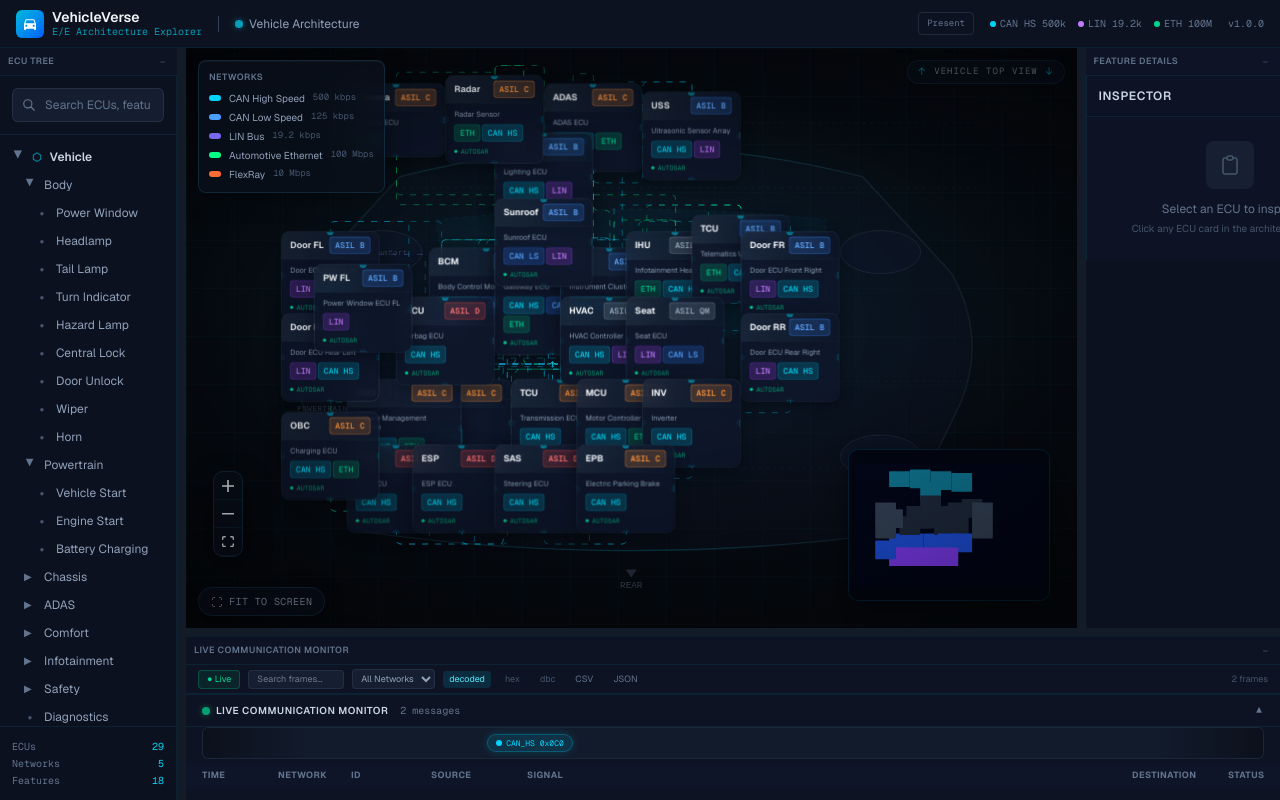
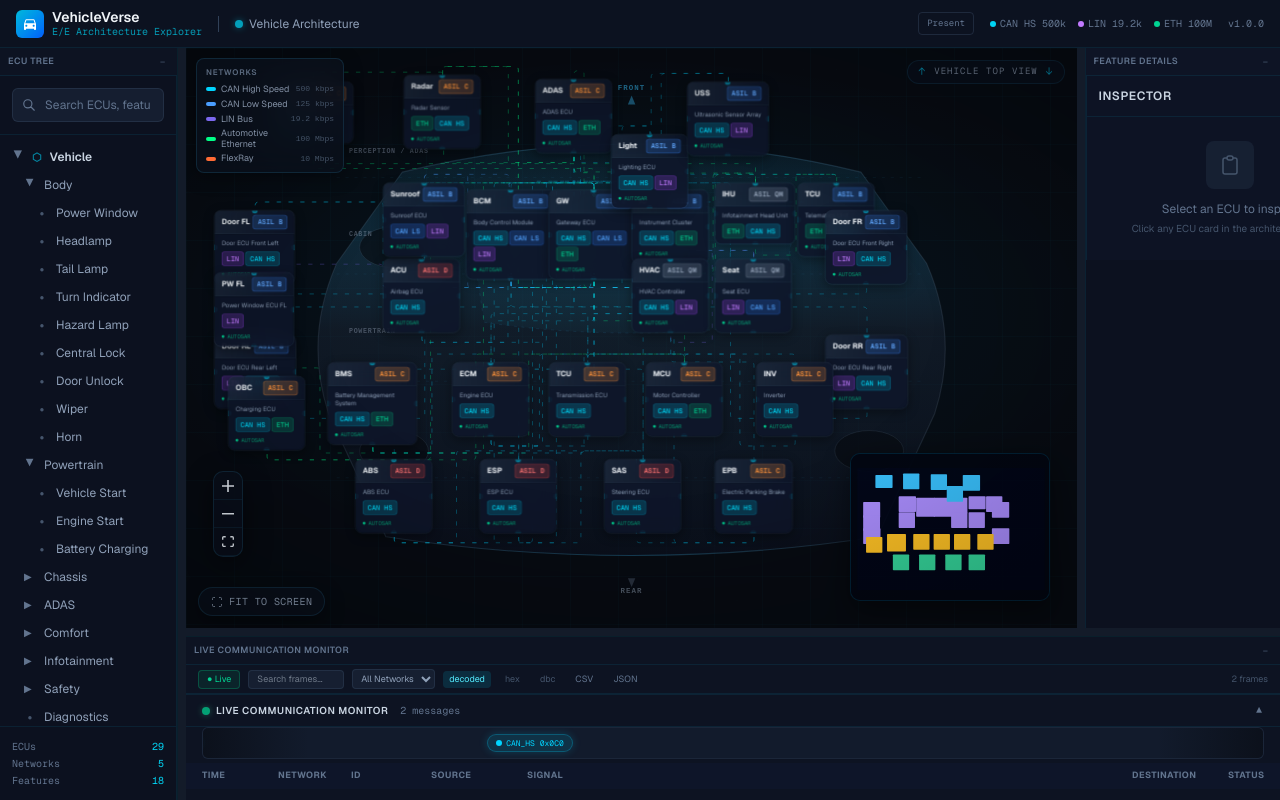
Before and after one commit to mypc450k-droid/ECUComminication, a Next.js app: page / in a window 1280 px wide. Built offline with nearby package versions, Linux system fonts and the light colour scheme.

Commit message:
feat: refine vehicle architecture homepage UX
Co-authored-by: mypc450k-droid <mypc450k-droid@users.noreply.github.com>

```diff
--- a/src/extensions/architecture/ArchitectureViewEnhancement.tsx
+++ b/src/extensions/architecture/ArchitectureViewEnhancement.tsx
@@ -15,12 +15,13 @@ import '@xyflow/react/dist/style.css';
 import { useAppStore } from '@/lib/store';
 import { ecus, getFeatureById } from '@/lib/data';
 import { ECUNode, type ECUNodeData } from '@/components/ECUNode';
-import { NetworkLegend } from '@/components/NetworkLegend';
 import { useExtensionStore } from '../store/extensionStore';
 import { HomeVehicleSilhouette } from '@/extensions/homepage-visual/HomeVehicleSilhouette';
 import { HomeFitViewButton, HomeDirectionPill } from '@/extensions/homepage-visual/HomeArchitectureChrome';
+import { HomeNetworkLegend } from '@/extensions/homepage-visual/HomeNetworkLegend';
 import '@/extensions/homepage-visual/homepage-visual.css';
-import { getVehicleLayoutPosition } from './vehicleZoneLayout';
+import { getHomepageLayoutPosition as getVehicleLayoutPosition } from '@/extensions/homepage-visual/homepageZoneLayout';
+import { getVehicleZone } from './vehicleZoneLayout';
 import { buildPartnerEdges, getConnectedEcuIds } from './buildPartnerEdges';
 
 const nodeTypes = { ecuNode: ECUNode };
@@ -176,7 +177,7 @@ export function ArchitectureViewEnhancement() {
         onNodeDoubleClick={onNodeDoubleClick}
         nodeTypes={nodeTypes}
         fitView
-        fitViewOptions={{ padding: 0.12 }}
+        fitViewOptions={{ padding: 0.08, maxZoom: 1.12 }}
         minZoom={0.35}
         maxZoom={2}
         proOptions={{ hideAttribution: true }}
@@ -196,19 +197,21 @@ export function ArchitectureViewEnhancement() {
               position="bottom-right"
               className="hp-flow-minimap !bg-slate-950/90 !border-cyan-500/15 !bottom-3 !right-3"
               nodeColor={(node) => {
-                const id = node.id;
-                if (id.includes('door') || id.includes('pw')) return '#334155';
-                if (['camera', 'radar', 'adas', 'ultrasonic', 'lighting'].includes(id)) return '#0e7490';
-                if (['engine', 'bms', 'transmission', 'motor-controller', 'inverter', 'charging'].includes(id)) return '#1d4ed8';
-                if (['abs', 'esp', 'steering', 'epb'].includes(id)) return '#7c3aed';
-                return '#1e293b';
+                const zone = getVehicleZone(node.id);
+                if (zone === 'front') return '#38bdf8';
+                if (zone === 'cabin') return '#a78bfa';
+                if (zone === 'powertrain') return '#fbbf24';
+                if (zone === 'chassis') return '#34d399';
+                return '#475569';
               }}
-              maskColor="rgba(4,8,16,0.72)"
+              maskColor="rgba(2, 6, 23, 0.78)"
+              pannable
+              zoomable
             />
           </>
         )}
       </ReactFlow>
-      <NetworkLegend />
+      <HomeNetworkLegend />
     </div>
   );
 }
--- a/src/extensions/homepage-visual/HomeArchitectureChrome.tsx
+++ b/src/extensions/homepage-visual/HomeArchitectureChrome.tsx
@@ -16,7 +16,7 @@ export function HomeFitViewButton() {
   const { fitView } = useReactFlow();
 
   const onFit = useCallback(() => {
-    fitView({ padding: 0.12, duration: 320 });
+    fitView({ padding: 0.08, maxZoom: 1.12, duration: 320 });
   }, [fitView]);
 
   return (
--- /dev/null
+++ b/src/extensions/homepage-visual/HomeNetworkLegend.tsx
@@ -0,0 +1,21 @@
+'use client';
+
+import { networks } from '@/lib/data';
+
+/** Compact network legend for homepage architecture — does not replace shared NetworkLegend elsewhere. */
+export function HomeNetworkLegend() {
+  return (
+    <div className="hp-network-legend glass-panel" aria-label="Network legend">
+      <h4 className="hp-network-legend-title">Networks</h4>
+      <div className="hp-network-legend-grid">
+        {networks.map((net) => (
+          <div key={net.id} className="hp-network-legend-item">
+            <span className="hp-network-swatch" style={{ backgroundColor: net.color }} />
+            <span className="hp-network-name">{net.name}</span>
+            <span className="hp-network-rate">{net.baudRate}</span>
+          </div>
+        ))}
+      </div>
+    </div>
+  );
+}
--- a/src/extensions/homepage-visual/HomeVehicleSilhouette.tsx
+++ b/src/extensions/homepage-visual/HomeVehicleSilhouette.tsx
@@ -1,139 +1,102 @@
-'use client';
+import { HOMEPAGE_LAYOUT_BOUNDS } from './homepageZoneLayout';
 
-import { VEHICLE_LAYOUT_BOUNDS, type VehicleZone } from '@/extensions/architecture/vehicleZoneLayout';
-
-const ZONE_BANDS: Array<{
-  zone: VehicleZone;
-  label: string;
-  yStart: number;
-  yEnd: number;
-}> = [
-  { zone: 'front', label: 'FRONT — Perception & Lighting', yStart: 0.1, yEnd: 0.22 },
-  { zone: 'cabin', label: 'CABIN — Body & Comfort', yStart: 0.22, yEnd: 0.58 },
-  { zone: 'powertrain', label: 'POWERTRAIN', yStart: 0.58, yEnd: 0.74 },
-  { zone: 'chassis', label: 'CHASSIS', yStart: 0.74, yEnd: 0.9 },
-];
-
-/** Enhanced top-view vehicle outline for homepage presentation only. */
-export function HomeVehicleSilhouette() {
-  const { width, height } = VEHICLE_LAYOUT_BOUNDS;
+const { width, height } = HOMEPAGE_LAYOUT_BOUNDS;
 const cx = width * 0.5;
 
+/**
+ * Homepage-only vehicle silhouette — spatial reference layer beneath ECU nodes.
+ */
+export function HomeVehicleSilhouette() {
   return (
+    <div className="hp-vehicle-silhouette" aria-hidden="true">
       <svg
-      className="absolute inset-0 w-full h-full pointer-events-none"
+        className="hp-vehicle-svg"
         viewBox={`0 0 ${width} ${height}`}
         preserveAspectRatio="xMidYMid meet"
-      aria-hidden
       >
         <defs>
-        <pattern id="hp-vv-grid" width="48" height="48" patternUnits="userSpaceOnUse">
-          <path d="M 48 0 L 0 0 0 48" fill="none" stroke="rgba(0,212,255,0.035)" strokeWidth="0.5" />
-        </pattern>
           <linearGradient id="hp-body-fill" x1="0%" y1="0%" x2="0%" y2="100%">
-          <stop offset="0%" stopColor="rgba(15,23,42,0.2)" />
-          <stop offset="50%" stopColor="rgba(15,23,42,0.42)" />
-          <stop offset="100%" stopColor="rgba(15,23,42,0.28)" />
+            <stop offset="0%" stopColor="rgba(56, 189, 248, 0.06)" />
+            <stop offset="45%" stopColor="rgba(30, 41, 59, 0.42)" />
+            <stop offset="100%" stopColor="rgba(15, 23, 42, 0.38)" />
           </linearGradient>
           <linearGradient id="hp-body-stroke" x1="0%" y1="0%" x2="100%" y2="0%">
-          <stop offset="0%" stopColor="rgba(100,116,139,0.15)" />
-          <stop offset="50%" stopColor="rgba(0,212,255,0.22)" />
-          <stop offset="100%" stopColor="rgba(100,116,139,0.15)" />
+            <stop offset="0%" stopColor="rgba(100, 116, 139, 0.2)" />
+            <stop offset="50%" stopColor="rgba(56, 189, 248, 0.28)" />
+            <stop offset="100%" stopColor="rgba(100, 116, 139, 0.2)" />
           </linearGradient>
         </defs>
 
-      <rect width={width} height={height} fill="url(#hp-vv-grid)" />
+        <text x={cx} y={26} className="hp-orient-label hp-orient-front">FRONT</text>
+        <path
+          className="hp-orient-arrow hp-orient-arrow-front"
+          d={`M ${cx} 34 L ${cx - 5} 46 L ${cx + 5} 46 Z`}
+        />
+        <text x={cx} y={height - 18} className="hp-orient-label hp-orient-rear">REAR</text>
+        <path
+          className="hp-orient-arrow hp-orient-arrow-rear"
+          d={`M ${cx} ${height - 26} L ${cx - 5} ${height - 38} L ${cx + 5} ${height - 38} Z`}
+        />
 
-      {/* Vehicle body — cleaner sedan top-view */}
+        {/* Vehicle body — top-down sedan silhouette */}
         <path
+          className="hp-vehicle-body"
+          fill="url(#hp-body-fill)"
+          stroke="url(#hp-body-stroke)"
           d={`
-          M ${width * 0.24} ${height * 0.2}
-          Q ${cx} ${height * 0.09} ${width * 0.76} ${height * 0.2}
-          L ${width * 0.86} ${height * 0.38}
-          Q ${width * 0.9} ${height * 0.5} ${width * 0.87} ${height * 0.62}
-          L ${width * 0.8} ${height * 0.86}
-          Q ${cx} ${height * 0.93} ${width * 0.2} ${height * 0.86}
-          L ${width * 0.13} ${height * 0.62}
-          Q ${width * 0.1} ${height * 0.5} ${width * 0.14} ${height * 0.38}
+            M ${width * 0.22} ${height * 0.19}
+            Q ${cx} ${height * 0.085} ${width * 0.78} ${height * 0.19}
+            L ${width * 0.86} ${height * 0.36}
+            Q ${width * 0.9} ${height * 0.5} ${width * 0.87} ${height * 0.64}
+            L ${width * 0.8} ${height * 0.87}
+            Q ${cx} ${height * 0.94} ${width * 0.2} ${height * 0.87}
+            L ${width * 0.13} ${height * 0.64}
+            Q ${width * 0.1} ${height * 0.5} ${width * 0.14} ${height * 0.36}
             Z
           `}
-        fill="url(#hp-body-fill)"
-        stroke="url(#hp-body-stroke)"
-        strokeWidth="1.5"
         />
 
-      {/* Cabin glass hint */}
+        {/* Cockpit glass */}
         <path
+          className="hp-vehicle-cockpit"
           d={`
-          M ${width * 0.28} ${height * 0.28}
-          Q ${cx} ${height * 0.24} ${width * 0.72} ${height * 0.28}
-          L ${width * 0.7} ${height * 0.48}
-          Q ${cx} ${height * 0.52} ${width * 0.3} ${height * 0.48}
+            M ${width * 0.3} ${height * 0.27}
+            Q ${cx} ${height * 0.23} ${width * 0.7} ${height * 0.27}
+            L ${width * 0.68} ${height * 0.47}
+            Q ${cx} ${height * 0.51} ${width * 0.32} ${height * 0.47}
             Z
           `}
-        fill="rgba(0,212,255,0.03)"
-        stroke="rgba(0,212,255,0.08)"
-        strokeWidth="1"
-        strokeDasharray="4 6"
         />
 
         {/* Wheel wells */}
         {[
-        { x: width * 0.22, y: height * 0.34 },
-        { x: width * 0.78, y: height * 0.34 },
-        { x: width * 0.22, y: height * 0.72 },
-        { x: width * 0.78, y: height * 0.72 },
+          { x: width * 0.21, y: height * 0.33 },
+          { x: width * 0.79, y: height * 0.33 },
+          { x: width * 0.21, y: height * 0.71 },
+          { x: width * 0.79, y: height * 0.71 },
         ].map((w, i) => (
           <ellipse
             key={i}
+            className="hp-wheel-well"
             cx={w.x}
             cy={w.y}
-          rx={width * 0.045}
-          ry={height * 0.04}
-          fill="rgba(15,23,42,0.55)"
-          stroke="rgba(100,116,139,0.2)"
-          strokeWidth="1"
+            rx={width * 0.042}
+            ry={height * 0.038}
           />
         ))}
 
-      {/* Zone bands */}
-      {ZONE_BANDS.map((band) => (
-        <g key={band.zone}>
-          <line
-            x1={width * 0.11}
-            y1={height * band.yStart}
-            x2={width * 0.89}
-            y2={height * band.yStart}
-            stroke="rgba(0,212,255,0.07)"
-            strokeWidth="1"
-            strokeDasharray="3 5"
-          />
-          <text
-            x={width * 0.125}
-            y={height * (band.yStart + (band.yEnd - band.yStart) * 0.35)}
-            fill="rgba(148,163,184,0.28)"
-            fontSize="8"
-            fontFamily="ui-monospace, monospace"
-            letterSpacing="0.08em"
-          >
-            {band.label}
-          </text>
-        </g>
-      ))}
+        {/* Zone dividers */}
+        <line x1={width * 0.14} y1={height * 0.2} x2={width * 0.86} y2={height * 0.2} className="hp-zone-divider" />
+        <line x1={width * 0.14} y1={height * 0.38} x2={width * 0.86} y2={height * 0.38} className="hp-zone-divider" />
+        <line x1={width * 0.14} y1={height * 0.58} x2={width * 0.86} y2={height * 0.58} className="hp-zone-divider" />
+        <line x1={width * 0.14} y1={height * 0.76} x2={width * 0.86} y2={height * 0.76} className="hp-zone-divider" />
 
-      {/* Direction markers */}
-      <g fill="rgba(148,163,184,0.4)" fontFamily="ui-monospace, monospace" fontSize="10">
-        <text x={cx} y={height * 0.075} textAnchor="middle">FRONT</text>
-        <path
-          d={`M ${cx} ${height * 0.095} L ${cx - 6} ${height * 0.11} L ${cx + 6} ${height * 0.11} Z`}
-          fill="rgba(0,212,255,0.35)"
-        />
-        <text x={cx} y={height * 0.965} textAnchor="middle">REAR</text>
-        <path
-          d={`M ${cx} ${height * 0.945} L ${cx - 6} ${height * 0.93} L ${cx + 6} ${height * 0.93} Z`}
-          fill="rgba(100,116,139,0.35)"
-        />
-      </g>
+        {/* Zone labels */}
+        <text x={width * 0.155} y={height * 0.155} className="hp-zone-label">PERCEPTION / ADAS</text>
+        <text x={width * 0.155} y={height * 0.31} className="hp-zone-label">CABIN</text>
+        <text x={width * 0.155} y={height * 0.49} className="hp-zone-label">POWERTRAIN</text>
+        <text x={width * 0.155} y={height * 0.67} className="hp-zone-label">CHASSIS</text>
       </svg>
+    </div>
   );
 }
--- a/src/extensions/homepage-visual/homepage-visual.css
+++ b/src/extensions/homepage-visual/homepage-visual.css
@@ -9,11 +9,81 @@
 .homepage-architecture.engineering-bg {
   background-color: #070b12;
   background-image:
-    linear-gradient(rgba(0, 212, 255, 0.025) 1px, transparent 1px),
-    linear-gradient(90deg, rgba(0, 212, 255, 0.025) 1px, transparent 1px),
-    radial-gradient(ellipse 80% 55% at 50% 42%, rgba(0, 212, 255, 0.07) 0%, transparent 70%),
-    radial-gradient(ellipse 100% 80% at 50% 50%, transparent 40%, rgba(0, 0, 0, 0.45) 100%);
-  background-size: 48px 48px, 48px 48px, 100% 100%, 100% 100%;
+    linear-gradient(rgba(0, 212, 255, 0.02) 1px, transparent 1px),
+    linear-gradient(90deg, rgba(0, 212, 255, 0.02) 1px, transparent 1px),
+    radial-gradient(ellipse 85% 60% at 50% 44%, rgba(0, 212, 255, 0.05) 0%, transparent 72%);
+  background-size: 48px 48px, 48px 48px, 100% 100%;
+}
+
+/* Vehicle silhouette — beneath React Flow */
+.homepage-architecture .hp-vehicle-silhouette {
+  position: absolute;
+  inset: 0;
+  z-index: 0;
+  pointer-events: none;
+  display: flex;
+  align-items: center;
+  justify-content: center;
+  padding: 2% 4%;
+}
+
+.homepage-architecture .hp-vehicle-svg {
+  width: 100%;
+  height: 100%;
+  max-width: 1180px;
+  max-height: 100%;
+}
+
+.homepage-architecture .hp-vehicle-body {
+  stroke-width: 1.5;
+}
+
+.homepage-architecture .hp-vehicle-cockpit {
+  fill: rgba(56, 189, 248, 0.04);
+  stroke: rgba(56, 189, 248, 0.12);
+  stroke-width: 1;
+  stroke-dasharray: 4 6;
+}
+
+.homepage-architecture .hp-wheel-well {
+  fill: rgba(7, 11, 18, 0.65);
+  stroke: rgba(100, 116, 139, 0.22);
+  stroke-width: 1;
+}
+
+.homepage-architecture .hp-zone-divider {
+  stroke: rgba(56, 189, 248, 0.08);
+  stroke-width: 1;
+  stroke-dasharray: 4 8;
+}
+
+.homepage-architecture .hp-zone-label {
+  fill: rgba(148, 163, 184, 0.42);
+  font-family: ui-monospace, monospace;
+  font-size: 9px;
+  letter-spacing: 0.1em;
+  font-weight: 600;
+}
+
+.homepage-architecture .hp-orient-label {
+  fill: rgba(148, 163, 184, 0.5);
+  font-family: ui-monospace, monospace;
+  font-size: 10px;
+  letter-spacing: 0.14em;
+  text-anchor: middle;
+  font-weight: 600;
+}
+
+.homepage-architecture .hp-orient-front {
+  fill: rgba(56, 189, 248, 0.55);
+}
+
+.homepage-architecture .hp-orient-arrow-front {
+  fill: rgba(56, 189, 248, 0.4);
+}
+
+.homepage-architecture .hp-orient-arrow-rear {
+  fill: rgba(100, 116, 139, 0.35);
 }
 
 .homepage-architecture .hp-vignette {
@@ -21,34 +91,104 @@
   position: absolute;
   inset: 0;
   z-index: 1;
-  background: radial-gradient(ellipse 75% 65% at 50% 48%, transparent 35%, rgba(0, 0, 0, 0.42) 100%);
+  background: radial-gradient(ellipse 80% 70% at 50% 48%, transparent 42%, rgba(0, 0, 0, 0.28) 100%);
+}
+
+/* React Flow layering — edges behind ECU cards */
+.homepage-architecture .homepage-architecture-flow {
+  z-index: 2;
+}
+
+.homepage-architecture .homepage-architecture-flow .react-flow__edges {
+  z-index: 0;
+}
+
+.homepage-architecture .homepage-architecture-flow .react-flow__nodes {
+  z-index: 2;
 }
 
 /* Glass ECU cards — homepage only (outer node shell only) */
 .homepage-architecture .react-flow__node > div {
   border-radius: 10px !important;
+  min-width: 112px !important;
+  max-width: 130px !important;
   box-shadow:
-    0 4px 18px rgba(0, 0, 0, 0.35),
-    inset 0 1px 0 rgba(255, 255, 255, 0.06) !important;
-  backdrop-filter: blur(14px);
-  -webkit-backdrop-filter: blur(14px);
+    0 4px 16px rgba(0, 0, 0, 0.4),
+    inset 0 1px 0 rgba(255, 255, 255, 0.05) !important;
+  backdrop-filter: blur(12px);
+  -webkit-backdrop-filter: blur(12px);
 }
 
 /* Subtle idle edge pulse — CSS only, no React state loops */
 .homepage-architecture .homepage-architecture-flow .react-flow__edge-path {
-  stroke-linecap: square;
-  stroke-linejoin: miter;
+  stroke-linecap: round;
+  stroke-linejoin: round;
 }
 
 .homepage-architecture .homepage-architecture-flow:not(.hp-simulation-active) .react-flow__edge:not(.react-flow__edge-animated) .react-flow__edge-path {
-  stroke-dasharray: 6 10;
-  animation: hp-edge-idle 3.5s linear infinite;
+  stroke-dasharray: 5 12;
+  animation: hp-edge-idle 4s linear infinite;
 }
 
 @keyframes hp-edge-idle {
   to {
-    stroke-dashoffset: -32;
+    stroke-dashoffset: -34;
   }
+}
+
+/* Compact network legend */
+.homepage-architecture .hp-network-legend {
+  position: absolute;
+  top: 10px;
+  left: 10px;
+  z-index: 10;
+  padding: 7px 9px;
+  border-radius: 8px;
+  max-width: 148px;
+  border-color: var(--hp-border);
+  background: rgba(10, 16, 28, 0.88);
+  box-shadow: 0 4px 18px rgba(0, 0, 0, 0.35);
+}
+
+.homepage-architecture .hp-network-legend-title {
+  font-size: 8px;
+  font-weight: 600;
+  color: rgba(100, 116, 139, 0.9);
+  text-transform: uppercase;
+  letter-spacing: 0.1em;
+  margin-bottom: 5px;
+}
+
+.homepage-architecture .hp-network-legend-grid {
+  display: flex;
+  flex-direction: column;
+  gap: 3px;
+}
+
+.homepage-architecture .hp-network-legend-item {
+  display: grid;
+  grid-template-columns: 10px 1fr auto;
+  align-items: center;
+  gap: 5px;
+}
+
+.homepage-architecture .hp-network-swatch {
+  width: 10px;
+  height: 4px;
+  border-radius: 2px;
+  flex-shrink: 0;
+}
+
+.homepage-architecture .hp-network-name {
+  font-size: 9px;
+  color: rgba(148, 163, 184, 0.88);
+  line-height: 1.2;
+}
+
+.homepage-architecture .hp-network-rate {
+  font-size: 8px;
+  font-family: ui-monospace, monospace;
+  color: rgba(71, 85, 105, 0.95);
 }
 
 /* Controls & minimap polish */
@@ -67,6 +207,8 @@
 }
 
 .homepage-architecture .hp-flow-minimap {
+  width: 200px !important;
+  height: 148px !important;
   border-radius: 10px !important;
   border: 1px solid var(--hp-border) !important;
   box-shadow: 0 8px 28px rgba(0, 0, 0, 0.45);
--- /dev/null
+++ b/src/extensions/homepage-visual/homepageZoneLayout.ts
@@ -0,0 +1,55 @@
+import type { ECU } from '@/types';
+import { getVehicleLayoutPosition } from '@/extensions/architecture/vehicleZoneLayout';
+
+/**
+ * Homepage-only illustrative ECU positions — wider canvas and spacing to reduce card overlap.
+ * Does not modify source ECU JSON or shared zone metadata.
+ */
+export const HOMEPAGE_LAYOUT_BOUNDS = { width: 1100, height: 720 };
+
+const HOMEPAGE_ZONE_POSITIONS: Record<string, { x: number; y: number }> = {
+  // FRONT — perception & lighting (spread arc)
+  camera: { x: 120, y: 42 },
+  radar: { x: 310, y: 32 },
+  adas: { x: 500, y: 38 },
+  ultrasonic: { x: 720, y: 42 },
+  lighting: { x: 610, y: 118 },
+
+  // CABIN — left wing
+  'door-fl': { x: 36, y: 228 },
+  'pw-fl': { x: 36, y: 318 },
+  'door-rl': { x: 36, y: 408 },
+
+  // CABIN — center rows (staggered)
+  sunroof: { x: 280, y: 188 },
+  bcm: { x: 400, y: 198 },
+  gateway: { x: 520, y: 198 },
+  cluster: { x: 640, y: 198 },
+  infotainment: { x: 760, y: 188 },
+  telematics: { x: 880, y: 188 },
+  airbag: { x: 280, y: 298 },
+  hvac: { x: 640, y: 298 },
+  seat: { x: 760, y: 298 },
+
+  // CABIN — right wing
+  'door-fr': { x: 920, y: 228 },
+  'door-rr': { x: 920, y: 408 },
+
+  // POWERTRAIN
+  charging: { x: 56, y: 468 },
+  bms: { x: 200, y: 448 },
+  engine: { x: 380, y: 448 },
+  transmission: { x: 520, y: 448 },
+  'motor-controller': { x: 660, y: 448 },
+  inverter: { x: 820, y: 448 },
+
+  // CHASSIS
+  abs: { x: 240, y: 588 },
+  esp: { x: 420, y: 588 },
+  steering: { x: 600, y: 588 },
+  epb: { x: 760, y: 588 },
+};
+
+export function getHomepageLayoutPosition(ecu: ECU): { x: number; y: number } {
+  return HOMEPAGE_ZONE_POSITIONS[ecu.id] ?? getVehicleLayoutPosition(ecu);
+}
```
Lines whose indentation alone changed are shown as unchanged.
